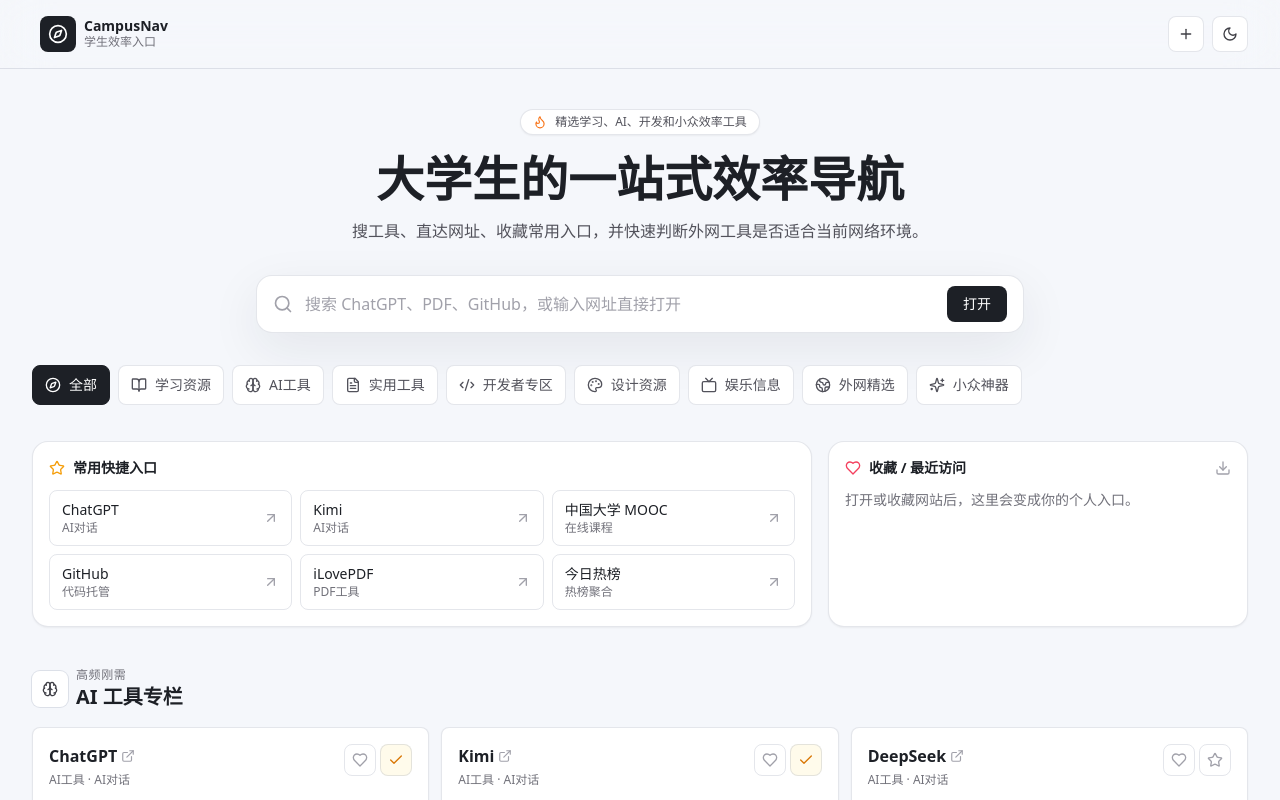
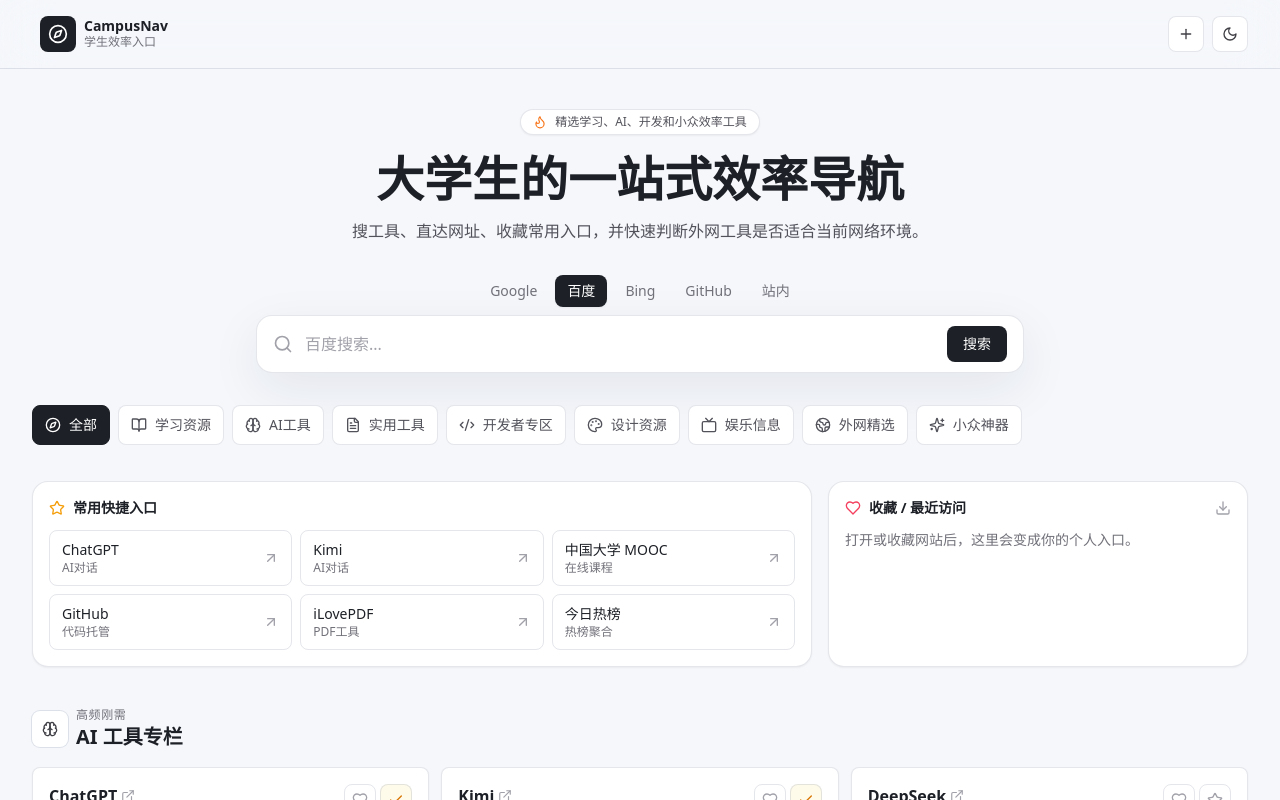
Before and after one commit to baikaiwen075-dot/campus-nav, a Next.js app: page / in a window 1280 px wide. Shown: the top 800 px of the page. Built offline with nearby package versions, Linux system fonts and the light colour scheme.

Commit message:
fix:新增多引擎搜索框

```diff
--- a/app/page.tsx
+++ b/app/page.tsx
@@ -37,6 +37,7 @@
 import clsx from "clsx";
 
 type NavCategory = SiteCategory | "全部";
+type SearchEngineId = "google" | "baidu" | "bing" | "github" | "site";
 
 const categoryIcon: Record<SiteCategory, React.ElementType> = {
   学习资源: BookOpen,
@@ -60,6 +61,43 @@
   外网精选: "category-global",
   小众神器: "category-niche"
 };
+
+const searchEngines: Array<{
+  id: SearchEngineId;
+  label: string;
+  placeholder: string;
+  buildUrl?: (query: string) => string;
+}> = [
+  {
+    id: "google",
+    label: "Google",
+    placeholder: "Google 搜索...",
+    buildUrl: (query) => `https://www.google.com/search?q=${encodeURIComponent(query)}`
+  },
+  {
+    id: "baidu",
+    label: "百度",
+    placeholder: "百度搜索...",
+    buildUrl: (query) => `https://www.baidu.com/s?wd=${encodeURIComponent(query)}`
+  },
+  {
+    id: "bing",
+    label: "Bing",
+    placeholder: "Bing 搜索...",
+    buildUrl: (query) => `https://www.bing.com/search?q=${encodeURIComponent(query)}`
+  },
+  {
+    id: "github",
+    label: "GitHub",
+    placeholder: "搜索 GitHub 项目、代码或开发资源...",
+    buildUrl: (query) => `https://github.com/search?q=${encodeURIComponent(query)}`
+  },
+  {
+    id: "site",
+    label: "站内",
+    placeholder: "搜索站内网址，或输入网址直接打开..."
+  }
+];
 
 const storageKeys = {
   favorites: "campus-nav:favorites",
@@ -86,6 +124,7 @@
 
 export default function HomePage() {
   const [query, setQuery] = useState("");
+  const [selectedSearchEngine, setSelectedSearchEngine] = useState<SearchEngineId>("baidu");
   const [activeCategory, setActiveCategory] = useState<NavCategory>("全部");
   const [favorites, setFavorites] = useState<string[]>([]);
   const [recent, setRecent] = useState<string[]>([]);
@@ -112,8 +151,11 @@
         ? sites
         : sites.filter((site) => site.category === activeCategory);
 
-    return searchSites(categoryFiltered, query);
-  }, [activeCategory, query]);
+    return searchSites(categoryFiltered, selectedSearchEngine === "site" ? query : "");
+  }, [activeCategory, query, selectedSearchEngine]);
+
+  const selectedEngine =
+    searchEngines.find((engine) => engine.id === selectedSearchEngine) ?? searchEngines[0];
 
   const quickSites = useMemo(
     () => quick.map((id) => sites.find((site) => site.id === id)).filter(Boolean) as Site[],
@@ -163,13 +205,21 @@
 
   function handleSearch(event: FormEvent<HTMLFormElement>) {
     event.preventDefault();
-    if (isProbablyUrl(query)) {
-      window.open(normalizeUrl(query), "_blank", "noopener,noreferrer");
+    const keyword = query.trim();
+    if (!keyword) return;
+
+    if (selectedEngine.id !== "site" && selectedEngine.buildUrl) {
+      window.open(selectedEngine.buildUrl(keyword), "_blank", "noopener,noreferrer");
+      return;
+    }
+
+    if (isProbablyUrl(keyword)) {
+      window.open(normalizeUrl(keyword), "_blank", "noopener,noreferrer");
       return;
     }
 
     const exact = filteredSites.find(
-      (site) => site.name.toLowerCase() === query.trim().toLowerCase()
+      (site) => site.name.toLowerCase() === keyword.toLowerCase()
     );
     if (exact) openSite(exact);
   }
@@ -243,16 +293,33 @@
           </p>
 
           <form onSubmit={handleSearch} className="mt-8">
+            <div className="mb-2 flex flex-wrap justify-center gap-1.5">
+              {searchEngines.map((engine) => (
+                <button
+                  key={engine.id}
+                  type="button"
+                  onClick={() => setSelectedSearchEngine(engine.id)}
+                  className={clsx(
+                    "focus-ring h-8 rounded-lg px-3 text-sm font-medium transition",
+                    selectedSearchEngine === engine.id
+                      ? "bg-ink text-white shadow-sm dark:bg-white dark:text-ink"
+                      : "text-zinc-500 hover:bg-white hover:text-ink dark:text-zinc-400 dark:hover:bg-zinc-900 dark:hover:text-white"
+                  )}
+                >
+                  {engine.label}
+                </button>
+              ))}
+            </div>
             <div className="flex min-h-14 items-center gap-3 rounded-2xl border border-line bg-white px-4 shadow-soft dark:bg-zinc-900">
               <Search className="h-5 w-5 shrink-0 text-zinc-400" />
               <input
                 className="h-14 min-w-0 flex-1 bg-transparent text-base outline-none placeholder:text-zinc-400"
                 value={query}
                 onChange={(event) => setQuery(event.target.value)}
-                placeholder="搜索 ChatGPT、PDF、GitHub，或输入网址直接打开"
+                placeholder={selectedEngine.placeholder}
               />
               <button className="focus-ring hidden rounded-lg bg-ink px-4 py-2 text-sm font-medium text-white dark:bg-white dark:text-ink sm:inline-flex">
-                打开
+                搜索
               </button>
             </div>
           </form>
```
